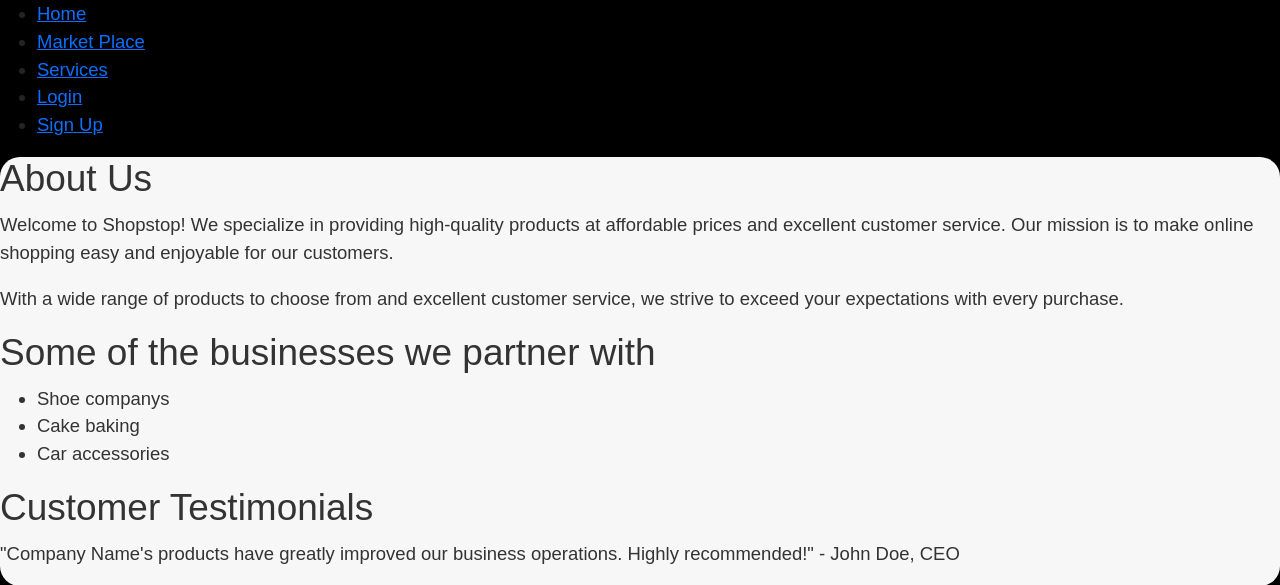
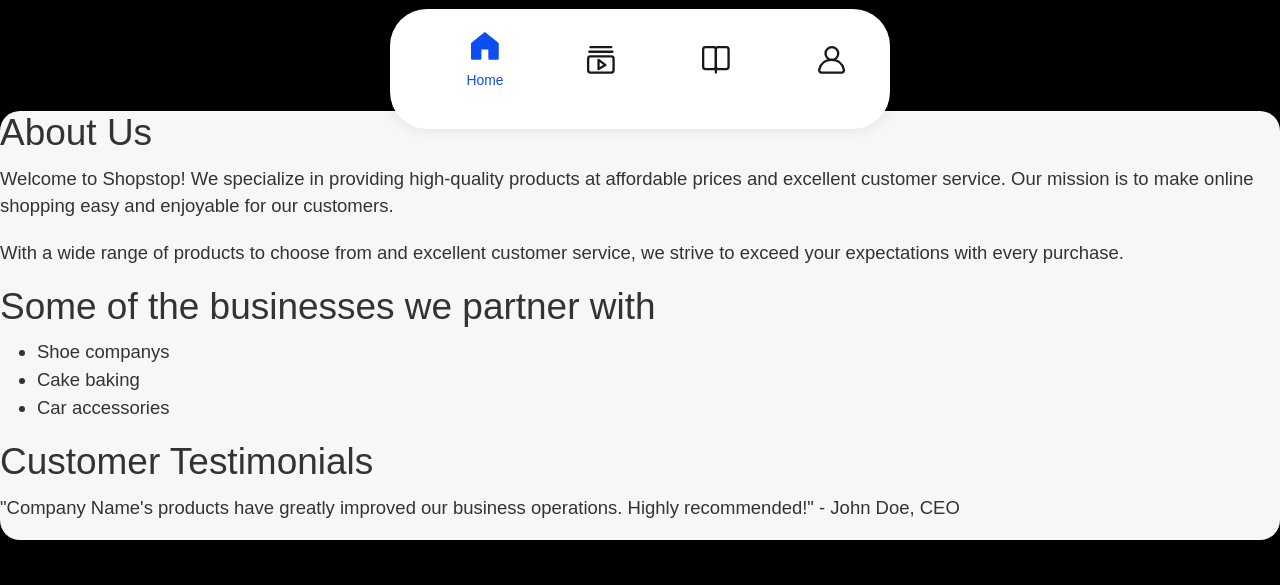
Before and after one commit to Julienexe/shopstop, a Django app: page /about/ in a window 1280 px wide. Shown: the top 585 px of the page. Run offline with Django 5.2, Linux system fonts and the light colour scheme; some libraries are stand-ins or nearby versions.

Commit message:
unfinished navbar

```diff
--- a/shopstop/templates/shop/about_us.html
+++ b/shopstop/templates/shop/about_us.html
@@ -38,6 +38,7 @@
     }
   </style>
   {% block content %}
+  <br><br><br><br>
   <div class = "about">
     <div class="content-box">
       <h2>About Us</h2>
--- a/shopstop/templates/shop/base/navbar.html
+++ b/shopstop/templates/shop/base/navbar.html
@@ -1,27 +1,55 @@
-<div class="nav_container">
-    <nav>
-        <ul>
-          <li>
-            <a href="{% url 'shop:home' %}">Home</a>
+<div class="navbar">
+<nav class="tab-bar">
+    <ul class="tab-bar__tabs">
+      <li class="tab-bar__tab">
+        <a class="tab-bar__tab-link" href="{% url 'shop:home' %}" aria-current="page">
+          <svg class="tab-bar__tab-icon tab-bar__tab-icon--home" viewBox="0 0 24 24" width="24px" height="24px" aria-hidden="true">
+            <g class="tab-bar__tab-icon-1" fill="var(--focus-t)" stroke="currentColor" stroke-width="2" stroke-linejoin="round">
+              <polygon points="12 1,23 10,23 23,16 23,16 14,8 14,8 23,1 23,1 10" />
+            </g>
+          </svg>
+          <span class="tab-bar__tab-name">Home</span>
+        </a>
       </li>
-          <li>
-            <a href="#">Market Place</a>
+      <li class="tab-bar__tab">
+        <a class="tab-bar__tab-link" href="#shop">
+          <svg class="tab-bar__tab-icon tab-bar__tab-icon--videos" viewBox="0 0 24 24" width="24px" height="24px" aria-hidden="true">
+            <g fill="var(--focus-t)" stroke="currentColor" stroke-width="2" stroke-linecap="round" stroke-linejoin="round">
+              <line class="tab-bar__tab-icon-1" x1="3" y1="1" x2="21" y2="1" />
+              <line x1="2" y1="5" x2="22" y2="5" />
+              <g class="tab-bar__tab-icon-2" transform="translate(1,9)">
+                <polygon points="9 3,15 7.5,9 11" />
+                <rect rx="2" ry="2" width="22" height="14" />
+                <polygon class="tab-bar__tab-icon-3" opacity="0" points="9 3,15 7.5,9 11" />
+              </g>
+            </g>
+          </svg>
+          <span class="tab-bar__tab-name">Shop</span>
+        </a>
       </li>
-          <li>
-            <a href="#">Services</a>
+      <li class="tab-bar__tab">
+        <a class="tab-bar__tab-link" href="{% url 'users:user_login' %}">
+          <svg class="tab-bar__tab-icon tab-bar__tab-icon--books" viewBox="0 0 24 24" width="24px" height="24px" aria-hidden="true">
+            <g class="tab-bar__tab-icon-1" fill="var(--focus-t)" stroke="currentColor" stroke-width="2" stroke-linecap="round" stroke-linejoin="round">
+              <rect class="tab-bar__tab-icon-2" x="1" y="1" rx="2" ry="2" width="11" height="19" />
+              <rect class="tab-bar__tab-icon-3" x="12" y="1" rx="2" ry="2" width="11" height="19" />
+              <line x1="12" y1="21" x2="12" y2="23" />
+            </g>
+          </svg>
+          <span class="tab-bar__tab-name">Login</span>
+        </a>
       </li>
-          {% if user.is_authenticated%}
-          <li>
-            <a href="{% url 'users:logout' %}">Log out</a>
+      <li class="tab-bar__tab">
+        <a class="tab-bar__tab-link" href="{% url 'users:signup' %}">
+          <svg class="tab-bar__tab-icon tab-bar__tab-icon--profile" viewBox="0 0 24 24" width="24px" height="24px" aria-hidden="true">
+            <g fill="var(--focus-t)" stroke="currentColor" stroke-width="2">
+              <circle class="tab-bar__tab-icon-1" cx="12" cy="6.5" r="5.5"/>
+              <path d="M20.473,23H3.003c-1.276,0-2.228-1.175-1.957-2.422,.705-3.239,3.029-8.578,10.693-8.578s9.987,5.336,10.692,8.575c.272,1.248-.681,2.425-1.959,2.425Z"/>
+            </g>
+          </svg>
+          <span class="tab-bar__tab-name">Profile</span>
+        </a>
       </li>
-          {% else %}
-          <li>
-            <a href="{% url 'users:user_login' %}">Login</a>
-          </li>
-          <li>
-            <a href="{% url 'users:signup' %}">Sign Up</a>
-          </li>
-          {% endif %}
     </ul>
   </nav>
 </div>
--- a/users/views.py
+++ b/users/views.py
@@ -12,7 +12,7 @@
             user = authenticate(request, email=email, password=password)
             if user:
                 login(request, user)
-                #return redirect('home')
+                return redirect ('shop:home')
     else:
         form = LoginForm()
     return render(request, 'users/login.html', {'form': form})
```
Lines whose indentation alone changed are shown as unchanged.
